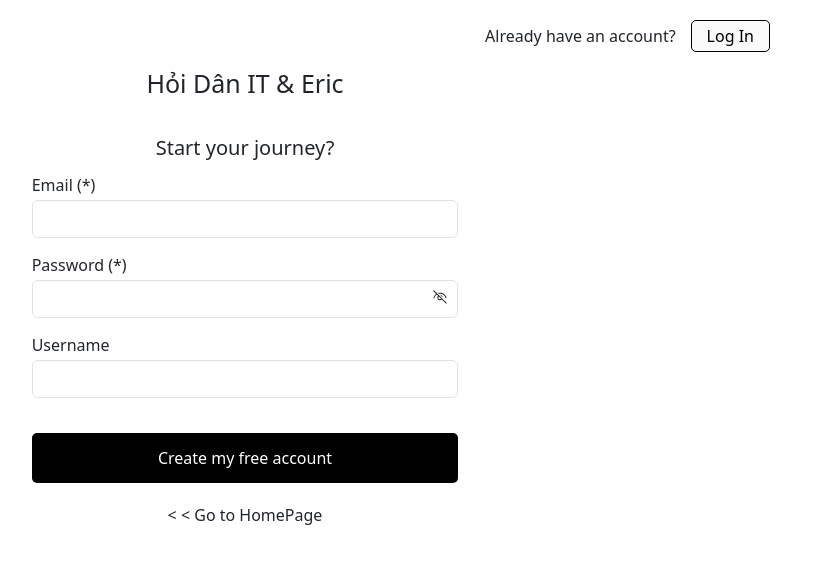
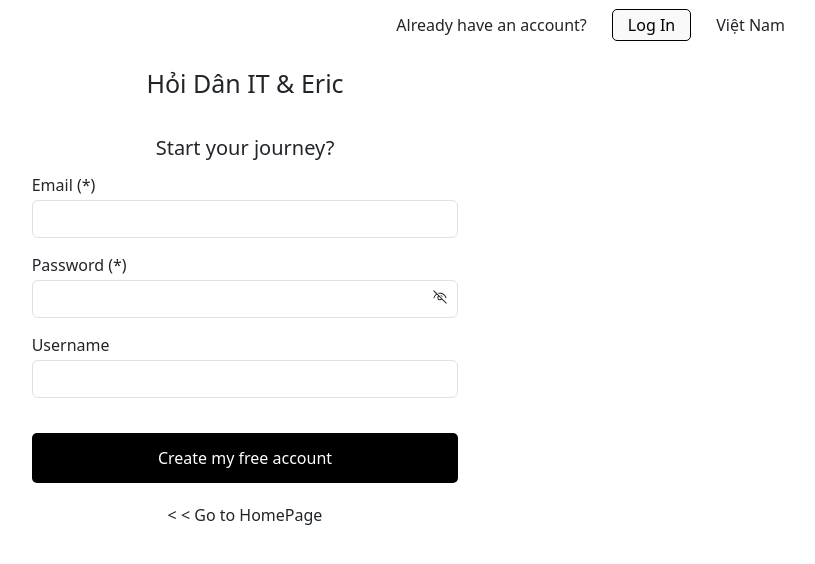
Before and after one commit to HCTVIP/React-Ultimate-Basic, a React (Create React App) app: page /register in a window 1280 px wide. Shown: the top 564 px of the page, without its empty margins (395-1210 px from the left). Built offline with nearby package versions, Linux system fonts and the light colour scheme.

Commit message:
Design header multi-language vs make logout website

```diff
--- a/package.json
+++ b/package.json
@@ -8,12 +8,16 @@
     "@testing-library/user-event": "13.5.0",
     "axios": "0.27.2",
     "bootstrap": "5.2.0",
+    "i18next": "21.8.16",
+    "i18next-browser-languagedetector": "6.1.4",
+    "i18next-http-backend": "1.4.1",
     "lodash": "4.17.21",
     "nprogress": "0.2.0",
     "react": "18.2.0",
     "react-awesome-lightbox": "1.8.1",
     "react-bootstrap": "2.4.0",
     "react-dom": "18.2.0",
+    "react-i18next": "11.18.3",
     "react-icons": "4.4.0",
     "react-paginate": "8.1.3",
     "react-perfect-scrollbar": "1.5.8",
--- a/src/App.scss
+++ b/src/App.scss
@@ -7,6 +7,12 @@
     sans-serif;
   -webkit-font-smoothing: antialiased;
   -moz-osx-font-smoothing: grayscale;
+}
+
+.languages {
+  .dropdown-toggle::after {
+    display:none !important;
+  }
 }
 
 @media (min-width: 1350px){
--- a/src/components/Auth/Login.js
+++ b/src/components/Auth/Login.js
@@ -6,7 +6,7 @@
 import { useDispatch } from 'react-redux';
 import { doLogin } from "../../redux/action/userAction";
 import { CgSpinnerTwoAlt } from 'react-icons/cg';
-import { is } from "immutable";
+import Language from "../Header/Language";
 
 const Login = (props) => {
 
@@ -52,7 +52,6 @@
     };
 
     const handleKeyDown = (event) => {
-        console.log(event.key, event)
         if(event && event.key === "Enter") {
             handleLogin()
         }
@@ -63,6 +62,7 @@
             <div className="header">
                 <span>Don't have an account yet</span>
                 <button onClick={() => {navigate("/register")}}>Sign Up</button>
+                <Language/>
             </div>
             <div className="title col-4 mx-auto">
                 HoiDanIt
--- a/src/components/Auth/Register.js
+++ b/src/components/Auth/Register.js
@@ -5,6 +5,7 @@
 import { toast } from 'react-toastify';
 import { VscEyeClosed, VscEye } from 'react-icons/vsc';
 import './Register.scss';
+import Language from "../Header/Language";
 
 const Register = () => {
 
@@ -52,6 +53,7 @@
             <div className="header">
                 <span>Already have an account?</span>
                 <button onClick={() => {navigate("/login")}}>Log In</button>
+                <Language />
             </div>
             <div className="title col-4 mx-auto">
                 Hỏi Dân IT &amp; Eric
--- a/src/components/Auth/Register.scss
+++ b/src/components/Auth/Register.scss
@@ -1,8 +1,11 @@
 .register-container {
     .header {
         height: 45px;
-        text-align: right;
         padding: 5px 100px 0 100px;
+        display: flex;
+        align-items: center;
+        gap: 10px;
+        justify-content: flex-end;
 
         button {
             padding: 3px 15px;
--- a/src/components/Auth/login.scss
+++ b/src/components/Auth/login.scss
@@ -17,8 +17,11 @@
 
     .header {
         height: 45px;
-        text-align: right;
         padding: 5px 100px 0 100px;
+        display: flex;
+        align-items: center;
+        gap: 10px;
+        justify-content: flex-end;
 
         button {
             padding: 3px 15px;
--- a/src/components/Header/Header.js
+++ b/src/components/Header/Header.js
@@ -7,6 +7,7 @@
 import { logOut } from '../../services/apiServices';
 import { toast } from 'react-toastify';
 import { doLogout } from '../../redux/action/userAction';
+import Language from './Language';
 
 const Header = () => {
   const isAuthenticated = useSelector(state => state.user.isAuthenticated);
@@ -55,6 +56,7 @@
               <NavDropdown.Item onClick={() => handleLogOut()}>Log out</NavDropdown.Item>
             </NavDropdown>
             }
+            <Language/>
           </Nav>
         </Navbar.Collapse>
       </Container>
--- /dev/null
+++ b/src/components/Header/Language.js
@@ -0,0 +1,13 @@
+import { NavDropdown } from 'react-bootstrap';
+
+const Language = (props) => {
+    return (
+        <>
+            <NavDropdown title="Việt Nam" id="basic-nav-dropdown2" className='languages'>
+              <NavDropdown.Item >English</NavDropdown.Item>
+              <NavDropdown.Item >Việt Nam</NavDropdown.Item>
+            </NavDropdown>
+        </>
+    )
+}
+export default Language;
```
Also changed, not shown: 1 other file (tests, documents, lock files or other folders).
